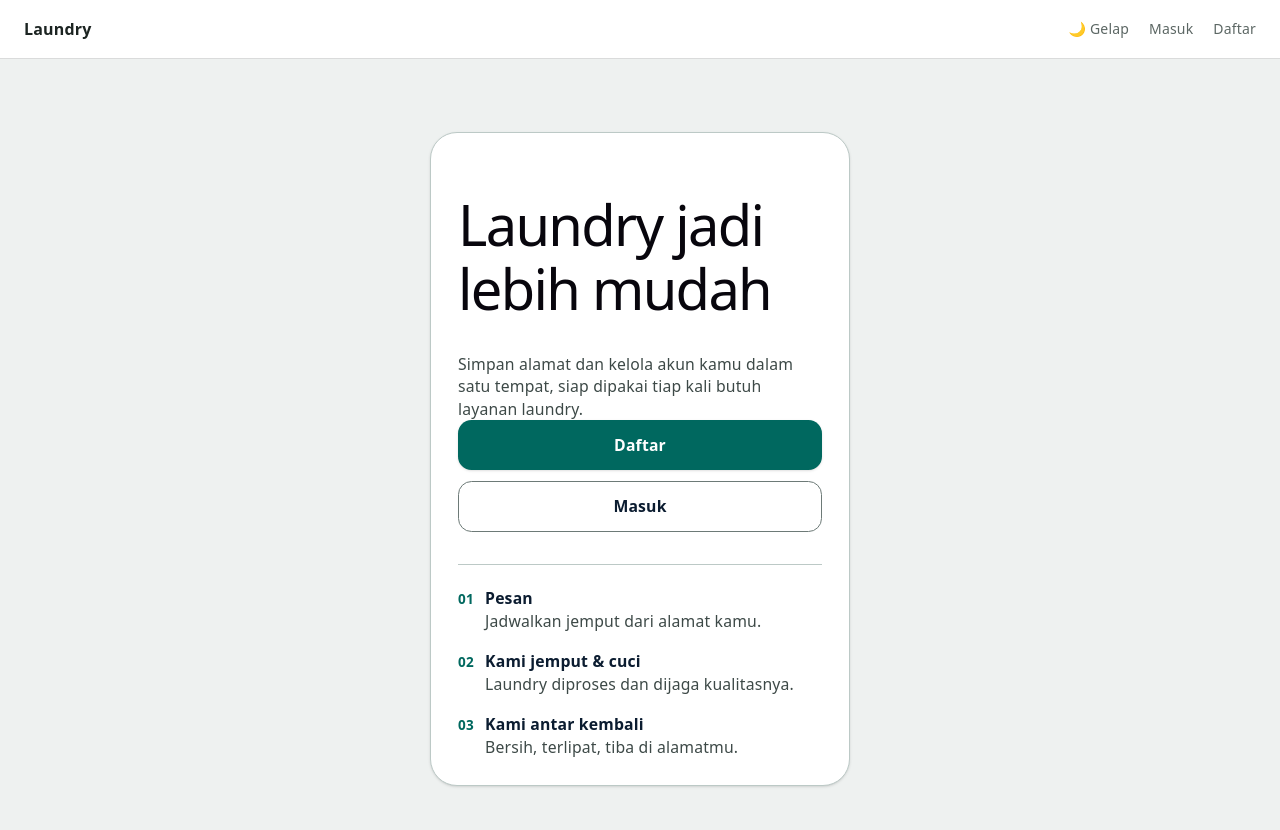
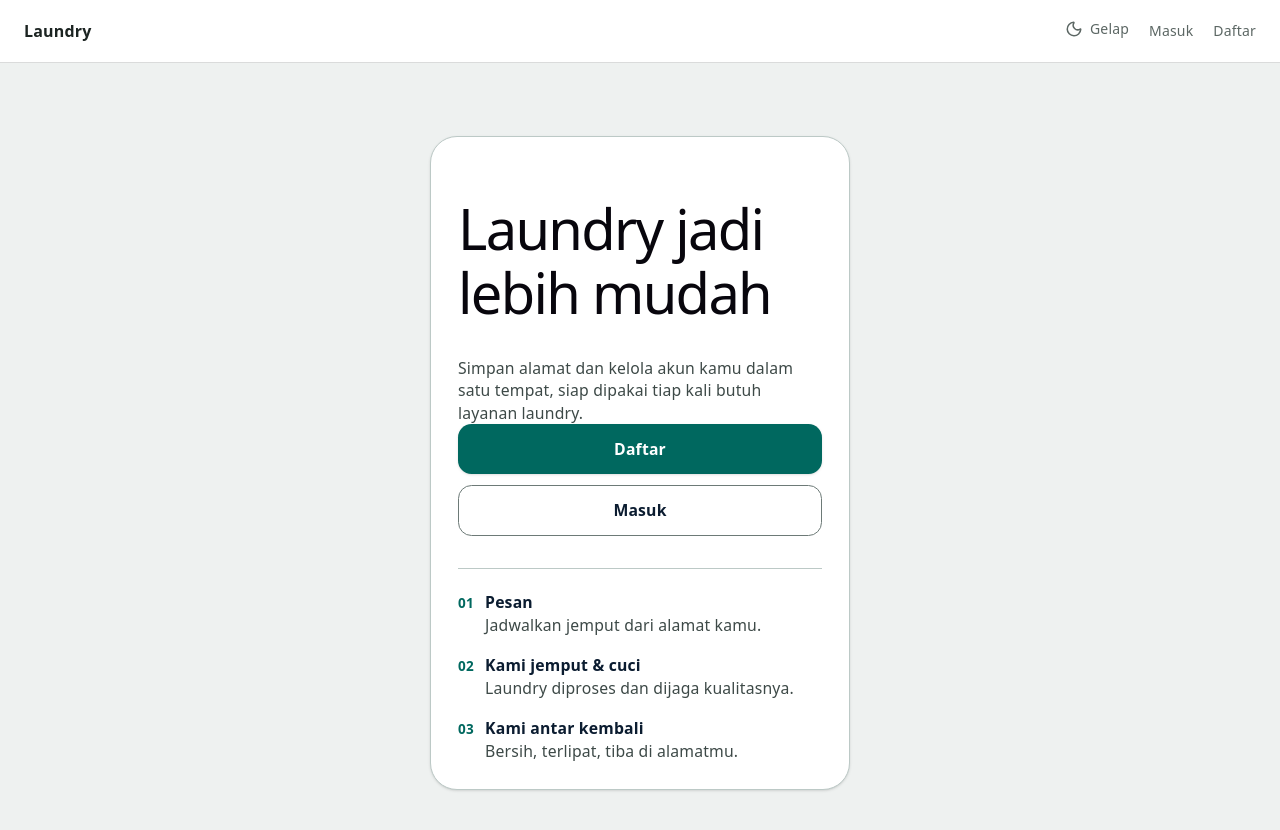
Before and after one commit to AzafaDev/laundry-app-typescript-react, a React (Vite) app: page / in a window 1280 px wide. Shown: the top 830 px of the page. Built offline with nearby package versions, Linux system fonts and the light colour scheme; no server answers.

Commit message:
fix(navbar): replace emoji theme toggle with lucide icons
The dark/light toggle used raw emoji (☀️/🌙), inconsistent with the
lucide-react icons used everywhere else in the app. Swap in Sun/Moon,
marked aria-hidden since the button already carries an aria-label.

```diff
--- a/src/components/Navbar.tsx
+++ b/src/components/Navbar.tsx
@@ -1,4 +1,5 @@
 import { Link, useNavigate } from "react-router-dom";
+import { Moon, Sun } from "lucide-react";
 import { useAuth } from "../context/AuthContext";
 import { useTheme } from "../context/ThemeContext";
 import { useLogoutMutation } from "../hooks/auth/useLogoutMutation";
@@ -31,7 +32,10 @@ export function Navbar() {
             onClick={toggleTheme}
             aria-label={theme === "dark" ? "Ganti ke mode terang" : "Ganti ke mode gelap"}
           >
-            {theme === "dark" ? "☀️ Terang" : "🌙 Gelap"}
+            <span className="inline-flex items-center gap-1.5">
+              {theme === "dark" ? <Sun className="w-4 h-4" aria-hidden="true" /> : <Moon className="w-4 h-4" aria-hidden="true" />}
+              {theme === "dark" ? "Terang" : "Gelap"}
+            </span>
           </button>
           {isAuthenticated ? (
             <>
```
